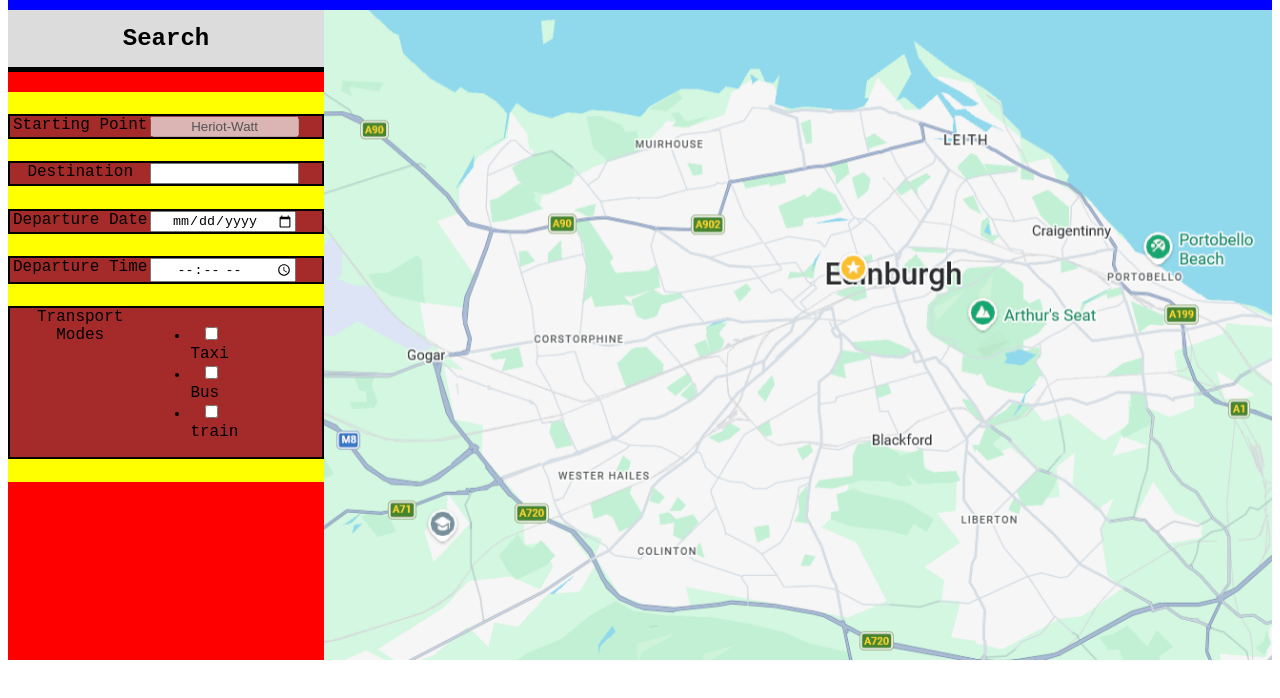
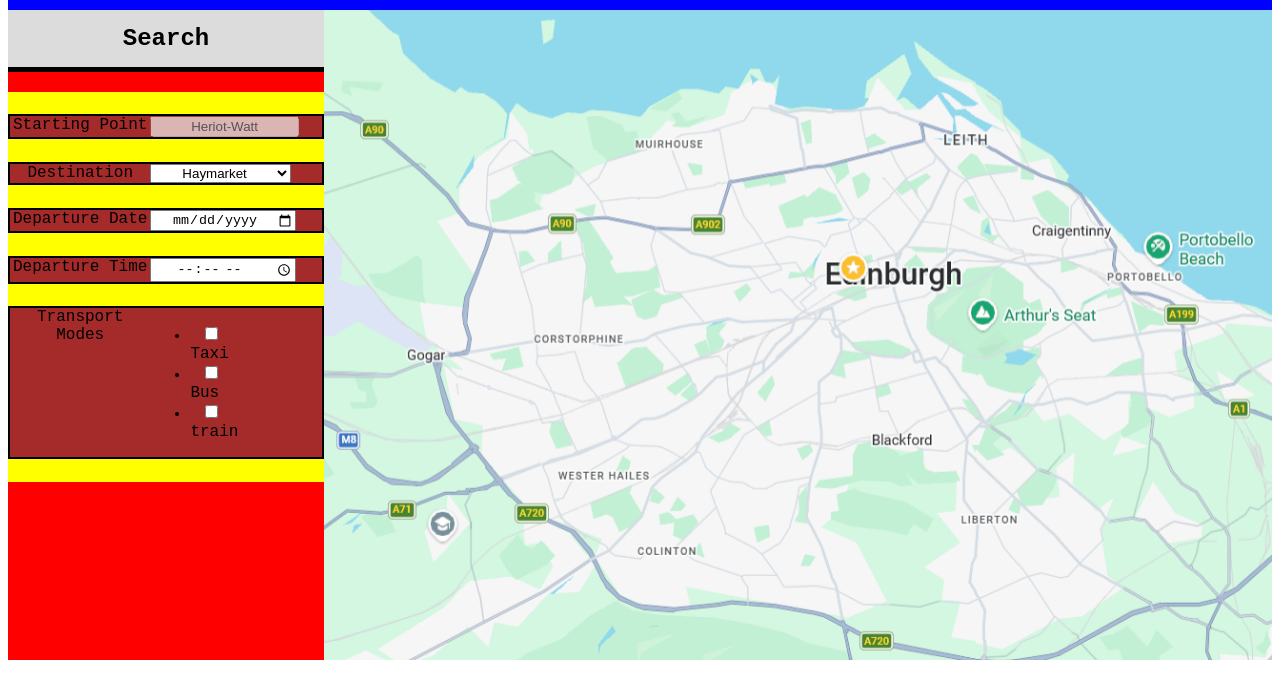
Before and after one commit to logan9997/F29SO_CW_MockUp, a plain HTML site: page ProtoTypeWithMap/index.html in a window 1280 px wide. Shown: the part 98-796 px from the top of the page. Drawn offline with Linux system fonts and the light colour scheme.

Commit message:
replaced destination field with dropdown of preselected choices

```diff
--- a/ProtoTypeWithMap/index.html
+++ b/ProtoTypeWithMap/index.html
@@ -21,7 +21,12 @@
                 </div>
                 <div>
                     <label for="start">Destination</label>
-                    <input type="text" name="destination" id="destination">
+                    <select name="" id="">
+                        <option value="Haymarket">Haymarket</option>
+                        <option value="Edinburgh Zoo">Edinburgh Zoo</option>
+                        <option value="Napier University">Napier University</option>
+                        <option value="Edinburgh Castle">Edinburgh Castle</option>
+                    </select>
                 </div>
                 <div>
                     <label for="date">Departure Date</label>
--- a/ProtoTypeWithMap/styles.css
+++ b/ProtoTypeWithMap/styles.css
@@ -42,7 +42,7 @@ header {
     flex-direction: row;
 }
 
-#left form label, input {
+#left form label, input, select {
     width: 45%;
     text-align: center;
 }
```
